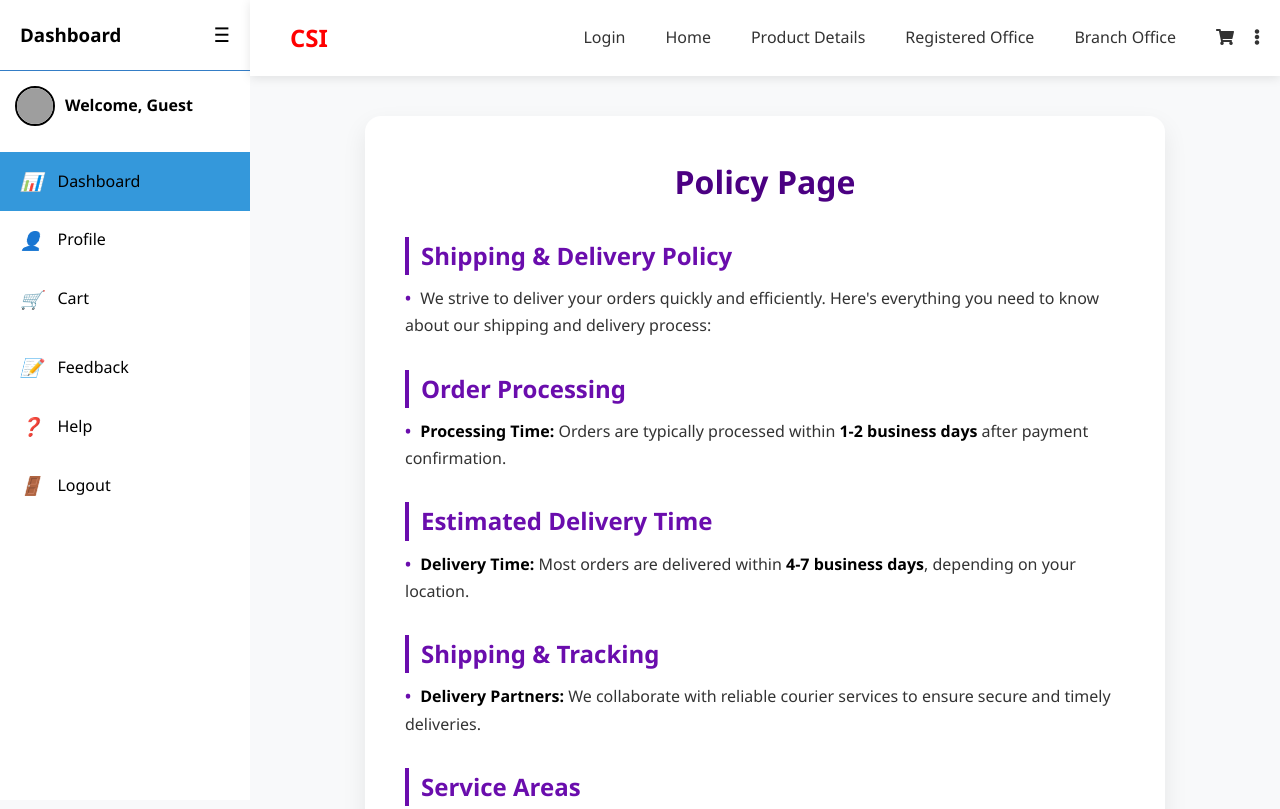
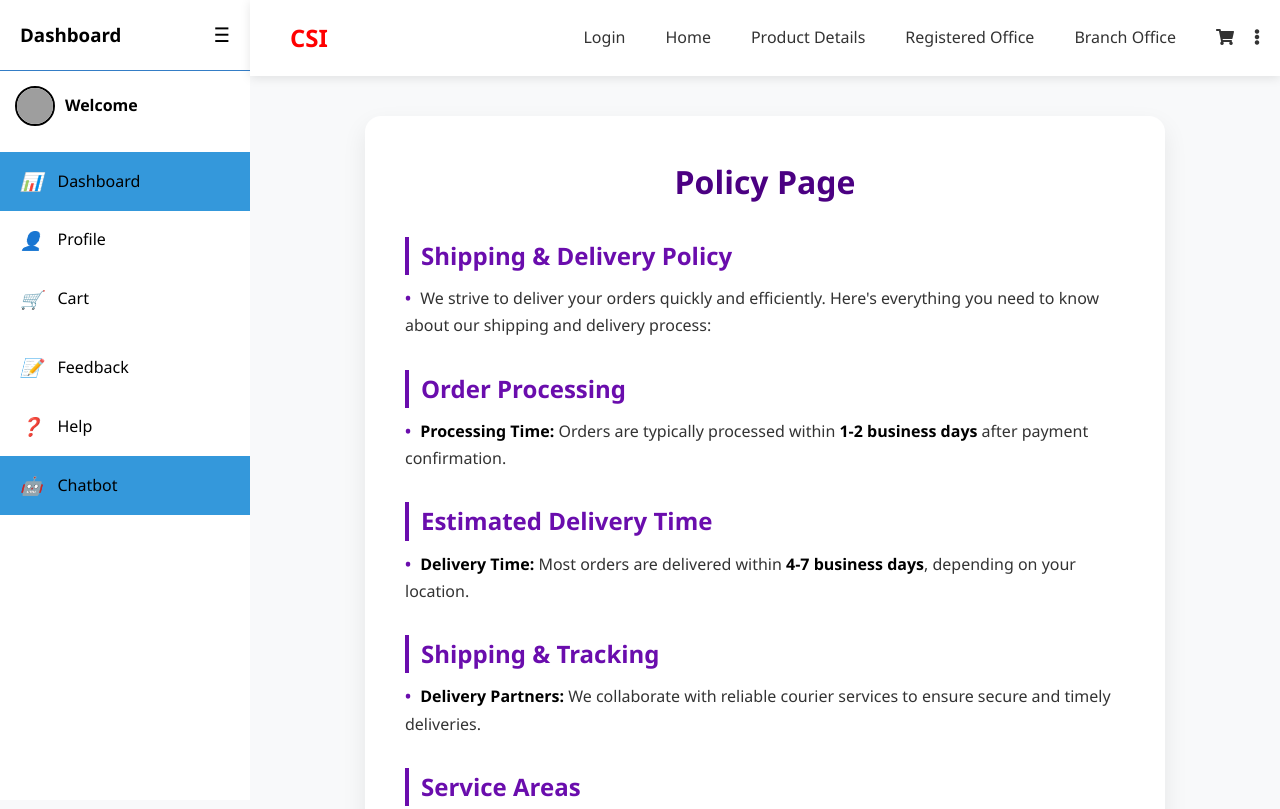
Before and after one commit to Sharanya7135/E-comm, a website: page public/PaymentPolicy.html in a window 1280 px wide. Shown: the top 809 px of the page. Drawn offline with Linux system fonts and the light colour scheme; grey boxes are pictures that could not be loaded.

Commit message:
Updated homepage content

```diff
--- a/public/PaymentPolicy.html
+++ b/public/PaymentPolicy.html
@@ -10,7 +10,7 @@
     <link rel="stylesheet" href="css/Detail.css">
     <link rel="stylesheet" href="css/sidebar.css">
     <style>
-            .pay-container {
+        .pay-container {
             max-width: 800px;
             margin: 40px auto;
             background-color: #fff;
@@ -70,7 +70,7 @@
             <img src="https://avatar.iran.liara.run/public/93" alt="Profile Picture" class="profile-picture"
                 id="profilePicture">
             <div class="user-info">
-                <span class="user-name" id="welcomeMessage">Welcome, Guest</span>
+                <span class="user-name" id="welcomeMessage">Welcome</span>
                 <span class="user-email" id="userEmail"></span>
             </div>
         </div>
@@ -96,10 +96,11 @@
             <i>❓</i>
             <span>Help</span>
         </div>
-        <div class="menu-item" id="logoutBtn" onclick="redirectTo('logout')">
-            <i>🚪</i>
-            <span>Logout</span>
+        <div class="menu-item active" onclick="redirectTo('chatbot')">
+            <i>🤖</i>
+            <span>Chatbot</span>
         </div>
+    </div>
     </div>
     </div>
     <header>
@@ -240,7 +241,7 @@
 
             <!-- Footer Bottom -->
             <div class="footer-bottom" style="color:blue">
-                <p>&copy; 2023 Computer Solutions Ind. Pvt. Ltd. All rights reserved.</p>
+                <p>&copy; 2025 Computer Solutions Ind. Pvt. Ltd. All rights reserved.</p>
             </div>
         </div>
     </footer>
```
Also changed, not shown: public/AD.html (+1 -1 lines), public/AboutUs.html (+1 -1 lines), public/Advertise.html (+2 -2 lines), public/BranchOff.html (+2 -2 lines), public/Contact.html (+2 -2 lines), public/Corporate.html (+1 -1 lines), public/Detail.html (+1 -1 lines), public/FAQ.html (+2 -2 lines), public/Franchise.html (+1 -1 lines), public/Investor.html (+1 -1 lines), public/RegOffice.html (+2 -2 lines), public/Searchtrack.html (+1 -1 lines), public/Team.html (+1 -1 lines), public/Vendor.html (+1 -1 lines), 3 more files.
